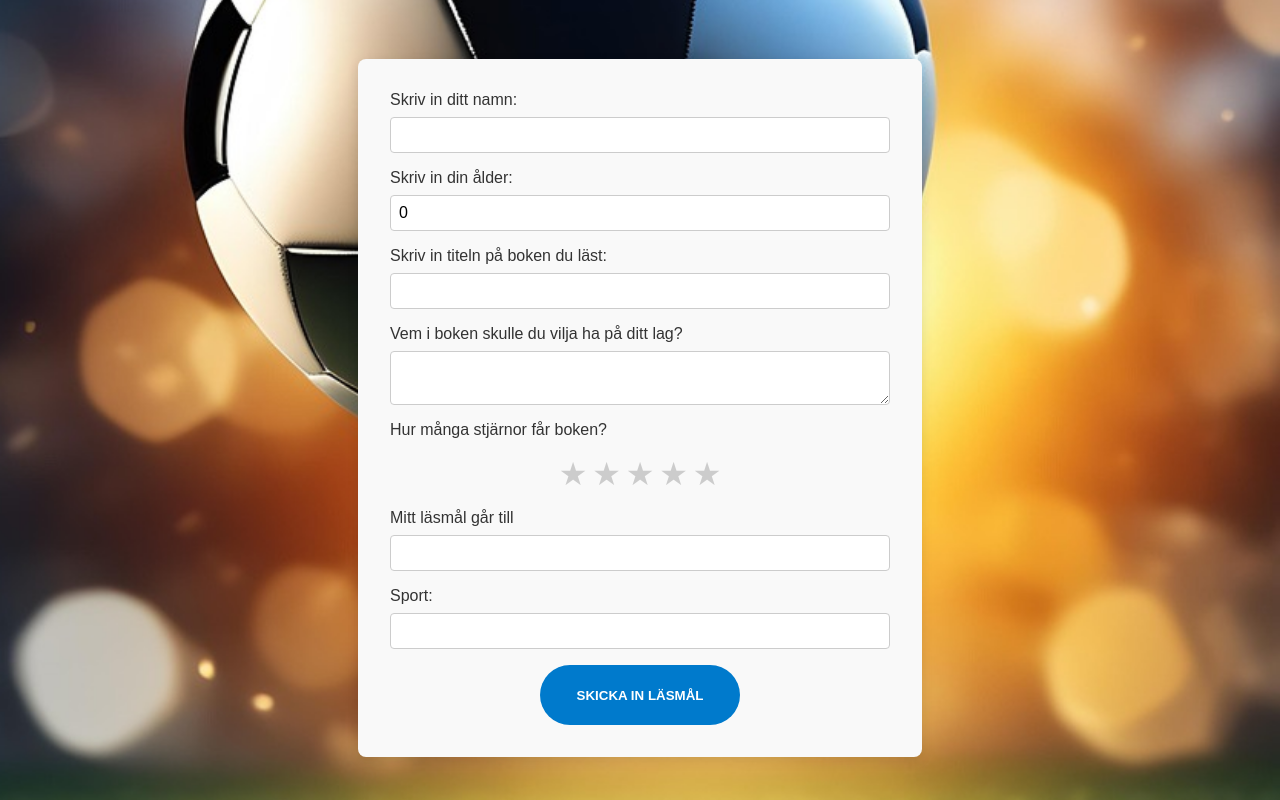
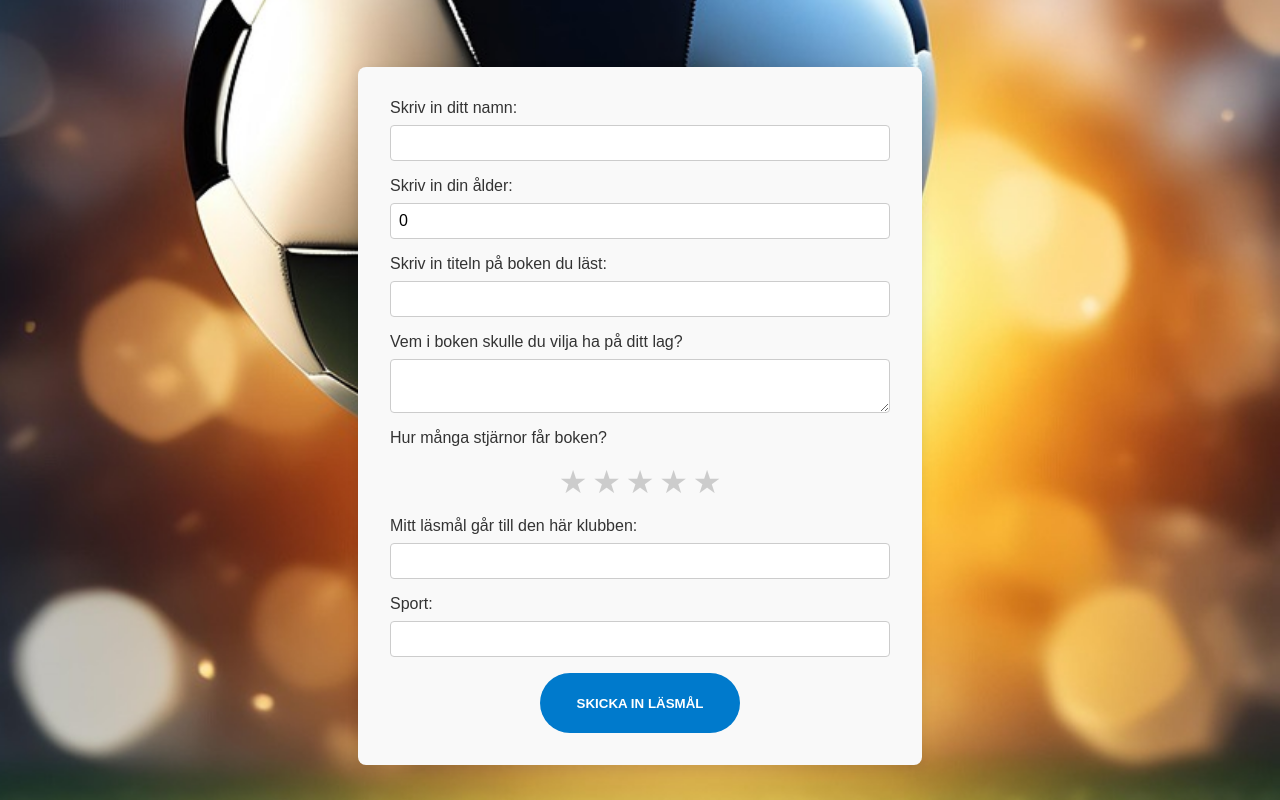
Before and after one commit to CatrinTQ/book-app, a Vue app in the folder book-client/: page /form in a window 1280 px wide. Built offline with nearby package versions, Linux system fonts and the light colour scheme; no server answers.

Commit message:
small style fix

```diff
--- a/book-client/src/views/FormView.vue
+++ b/book-client/src/views/FormView.vue
@@ -165,7 +165,7 @@ onMounted(() => {
       </div>
 
       <label>
-        Mitt läsmål går till
+        Mitt läsmål går till den här klubben:
         <input
           type="text"
           id="readGoalSportsClub"
@@ -198,7 +198,7 @@ onMounted(() => {
     display: flex;
     flex-direction: column;
     gap: 1rem;
-    margin-top: 1rem;
+    margin-top: 2rem;
 
   }
 
```
